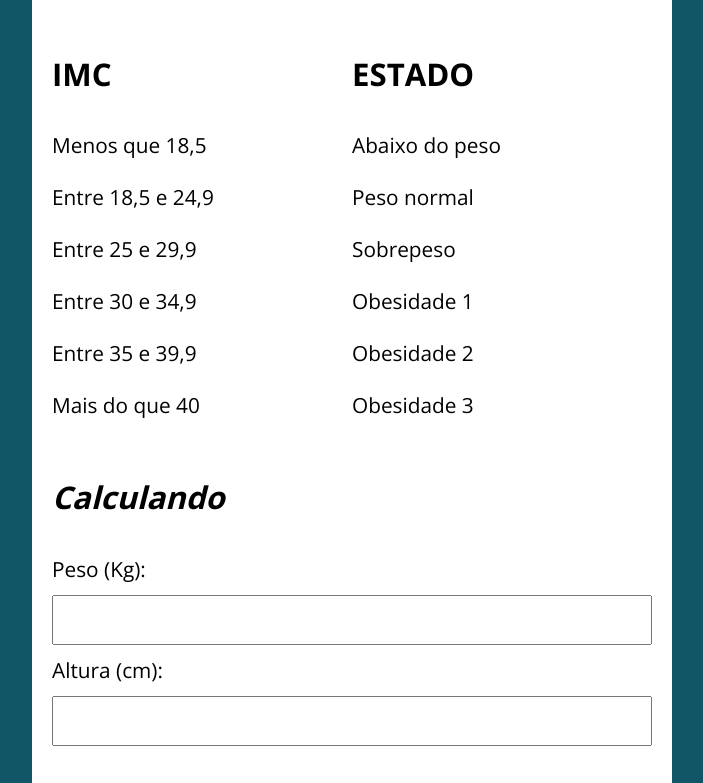
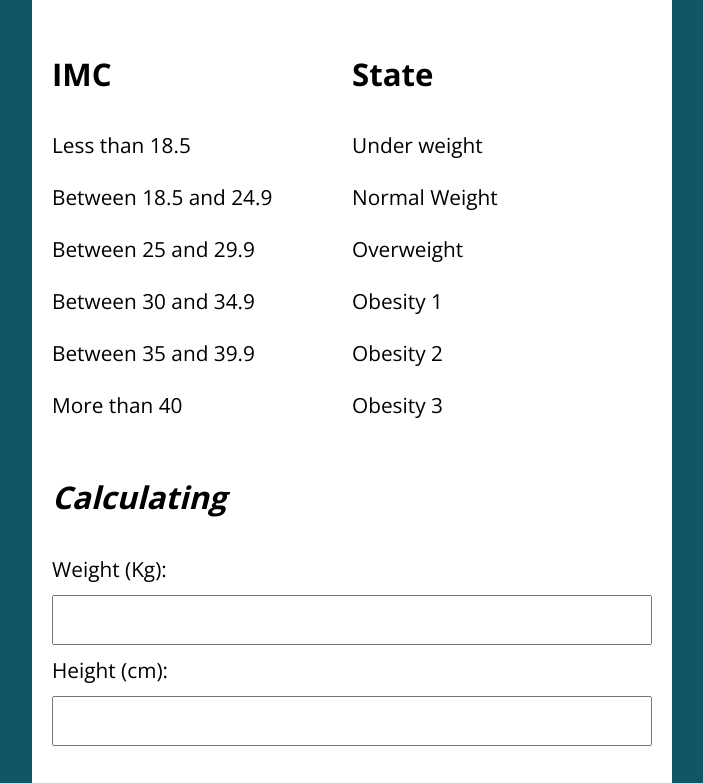
Before and after one commit to AntonyOnScript/IMC-Calculator, a plain HTML site: page index.html in a window 1280 px wide. Shown: the part 162-945 px from the top of the page, without its empty margins (288-991 px from the left). Drawn offline with nearby package versions, Linux system fonts and the light colour scheme.

Commit message:
feat: add english translation

```diff
--- a/assets/js/main.js
+++ b/assets/js/main.js
@@ -12,11 +12,11 @@ function check(e){
     if(resultado>=0 && resultado!==Infinity){
         resultado1.style.backgroundColor="green"
         resultado1.setAttribute("ativado", "ativado")
-        resultado1.querySelector('p').innerText=`Seu resultado foi ${resultado}`
+        resultado1.querySelector('p').innerText=`Here is the result: ${resultado}`
     }else{
         resultado1.setAttribute("ativado", "ativado")
         resultado1.style.backgroundColor="gold"
-        resultado1.querySelector('p').innerText=`insira algo válido`
+        resultado1.querySelector('p').innerText=`Please put a valid information`
     }
 }
 function calcularImc(peso, altura){
--- a/index.html
+++ b/index.html
@@ -1,41 +1,40 @@
 <!DOCTYPE html>
-<html lang="pt-BR">
+<html lang="en-US">
 
 <head>
   <meta charset="UTF-8">
   <meta name="viewport" content="width=device-width, initial-scale=1.0">
   <meta http-equiv="X-UA-Compatible" content="ie=edge">
-  <title>Modelo</title>
   <link rel="stylesheet" href="./assets/css/style.css">
 </head>
 
 <body>
 
   <section class="container">
-    <h1>Calculadora de IMC</h1>
+    <h1>IMC CALCULATOR</h1>
     <div>
       <h1><bold>IMC</bold></h1>
-      <p>Menos que 18,5</p>
-      <p>Entre 18,5 e 24,9</p>
-      <p>Entre 25 e 29,9</p>
-      <p>Entre 30 e 34,9</p>
-      <p>Entre 35 e 39,9</p>
-      <p>Mais do que 40</p>
+      <p>Less than 18.5</p>
+      <p>Between 18.5 and 24.9</p>
+      <p>Between 25 and 29.9</p>
+      <p>Between 30 and 34.9</p>
+      <p>Between 35 and 39.9</p>
+      <p>More than 40</p>
     </div>
     <div>
-      <h1><bold>ESTADO</bold></h1>
-      <p>Abaixo do peso</p>
-      <p>Peso normal</p>
-      <p>Sobrepeso</p>
-      <p>Obesidade 1</p>
-      <p>Obesidade 2</p>
-      <p>Obesidade 3</p>
+      <h1><bold>State</bold></h1>
+      <p>Under weight</p>
+      <p>Normal Weight</p>
+      <p>Overweight</p>
+      <p>Obesity 1</p>
+      <p>Obesity 2</p>
+      <p>Obesity 3</p>
     </div>
-    <h1><i>Calculando</i></h1>
+    <h1><i>Calculating</i></h1>
     <form action="#">
-      <label for="peso">Peso (Kg):</label>
+      <label for="peso">Weight (Kg):</label>
       <input type="number" id="peso" autocomplete="off"/>
-      <label for="altura">Altura (cm):</label>
+      <label for="altura">Height (cm):</label>
       <input type="text" id="altura" autocomplete="off"/>
       <div>
         <p></p>
```
